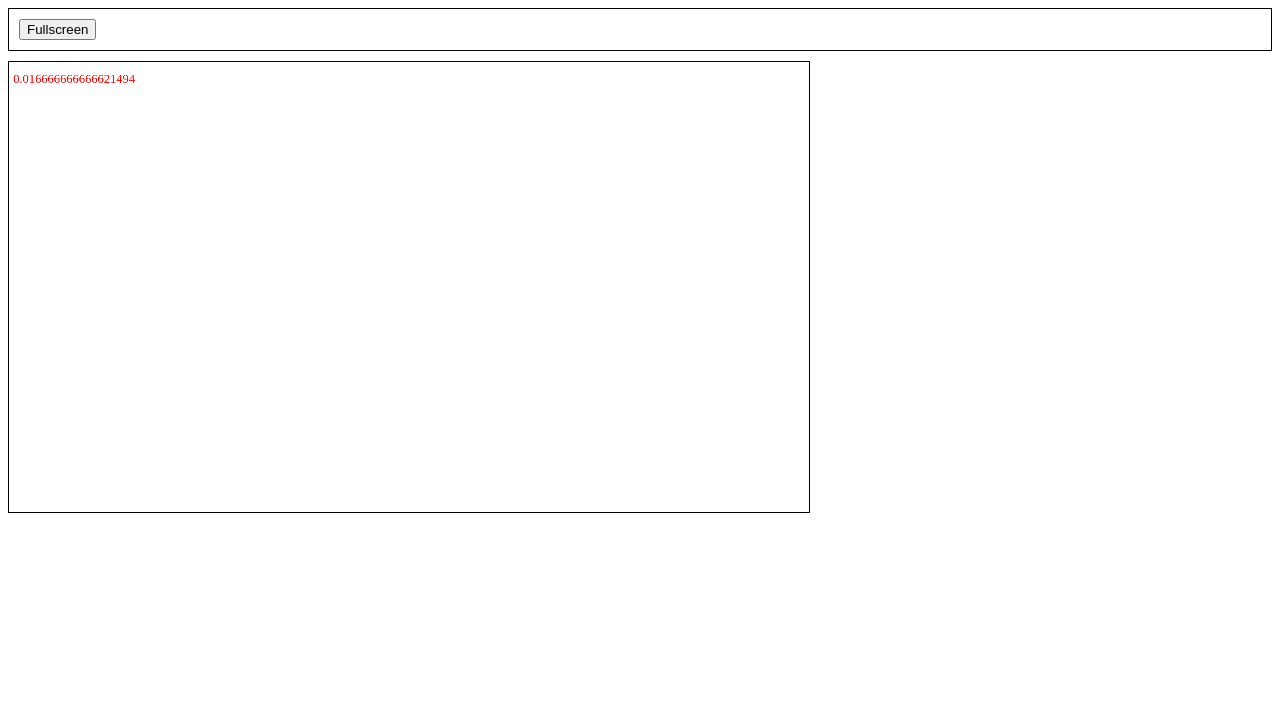
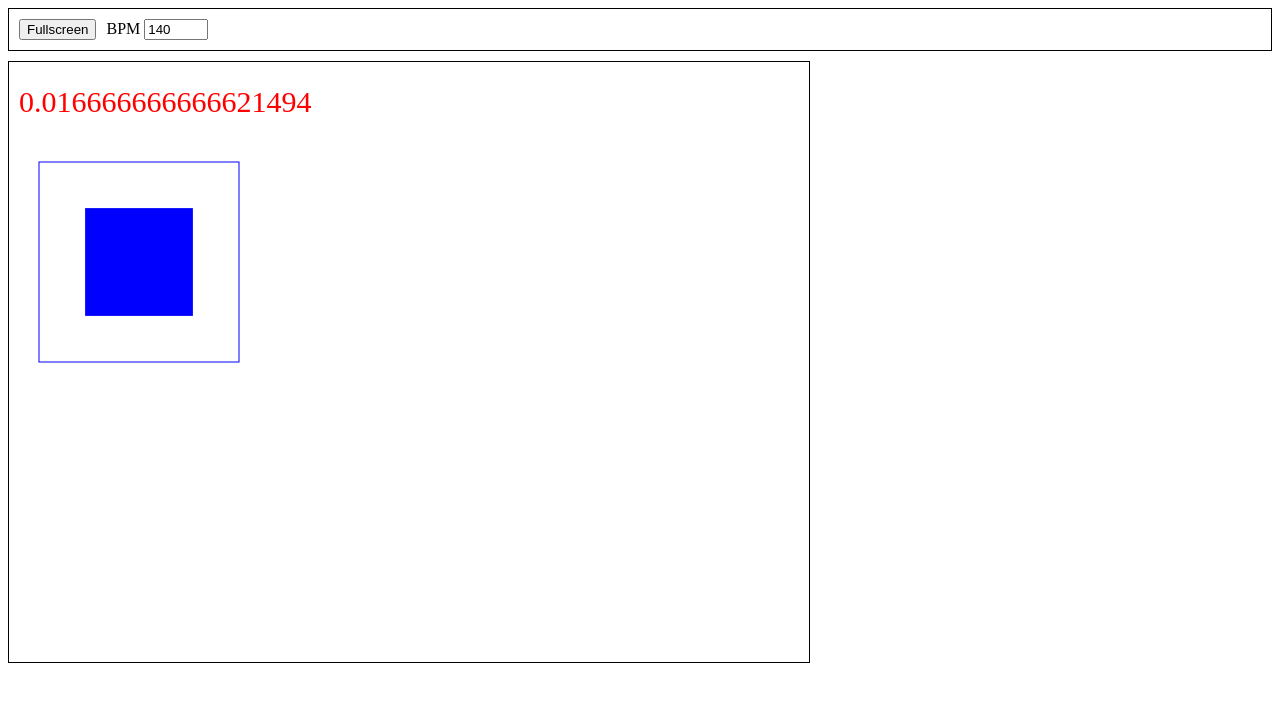
Before and after one commit to mradionov/mj, a website built with webpack: page public/index.html in a window 1280 px wide. Built offline with nearby package versions, Linux system fonts and the light colour scheme.

Commit message:
Add tempo tracker

```diff
--- a/public/index.css
+++ b/public/index.css
@@ -7,4 +7,6 @@ canvas {
   padding: 10px;
   border: 1px solid black;
   margin-bottom: 10px;
+  display: flex;
+  gap: 10px;
 }
--- a/public/index.html
+++ b/public/index.html
@@ -2,6 +2,10 @@
 
 <div class="controls">
   <button id="fullscreen-btn">Fullscreen</button>
+  <div>
+    <label for="bpm-input">BPM</label>
+    <input type="number" id="bpm-input" min="0" max="200" value="140">
+  </div>
 </div>
 
 
--- a/src/loop.ts
+++ b/src/loop.ts
@@ -1,10 +1,10 @@
-interface RenderLoopOptions {
+type RenderLoopOptions = {
   // Delta limit value in seconds. Limit might be reached if render loop is paused
   // or breakpoint is activated during debugging.
   deltaTimeLimit?: number;
   fps?: number;
   onTick?: ({ deltaTime }: { deltaTime: number; lastTime: number }) => void;
-}
+};
 
 const DEFAULT_OPTIONS = {
   deltaTimeLimit: 1,
--- a/src/main.ts
+++ b/src/main.ts
@@ -1,7 +1,14 @@
 import { RenderLoop } from './loop';
+import { TempoTracker } from './tempo';
 
-const WIDTH = 1920;
-const HEIGHT = 1080;
+const WIDTH = 800;
+const HEIGHT = 600;
+
+const state: {
+  bpm: number;
+} = {
+  bpm: 0,
+};
 
 const canvas = document.createElement('canvas');
 canvas.width = WIDTH;
@@ -14,20 +21,65 @@ fullscreenButton.addEventListener('click', async () => {
   await canvas.requestFullscreen();
 });
 
-function tick({ deltaTime }: { deltaTime: number }) {
+const bpmInput = document.getElementById('bpm-input') as HTMLInputElement;
+bpmInput.addEventListener('change', () => {});
+
+function update({ deltaTime }: { deltaTime: number }) {
+  state.bpm = Number(bpmInput.value);
+  tempoTracker.setBpm(state.bpm);
+
+  tempoTracker.update({ deltaTime });
+}
+
+function draw({
+  deltaTime,
+  beatProgress,
+}: {
+  deltaTime: number;
+  beatProgress: number;
+}) {
   ctx.clearRect(0, 0, WIDTH, HEIGHT);
 
   ctx.font = '30px serif';
   ctx.fillStyle = 'red';
   ctx.fillText(`${deltaTime}`, 10, 50);
+
+  drawBeat({ beatProgress });
 }
 
-const loop = new RenderLoop({
+function drawBeat({ beatProgress }: { beatProgress: number }) {
+  const x = 30;
+  const y = 100;
+  const w = 200;
+  const h = 200;
+
+  ctx.strokeStyle = 'blue';
+  ctx.strokeRect(x, y, w, h);
+
+  ctx.fillStyle = 'blue';
+  ctx.fillRect(
+    x + w / 2 - (w / 2) * beatProgress,
+    y + h / 2 - (h / 2) * beatProgress,
+    w * beatProgress,
+    h * beatProgress,
+  );
+}
+
+function tick({ deltaTime }: { deltaTime: number }) {
+  update({ deltaTime });
+
+  const beatProgress = tempoTracker.getBeatProgress();
+
+  draw({ deltaTime, beatProgress });
+}
+
+const renderLoop = new RenderLoop({
   onTick: tick,
 });
+const tempoTracker = new TempoTracker();
 
 async function main() {
-  loop.start();
+  renderLoop.start();
 }
 
 void main();
--- /dev/null
+++ b/src/tempo.ts
@@ -0,0 +1,26 @@
+export class TempoTracker {
+  private bpm = 0;
+  private beatInterval = 0;
+  private lastBeatOverflow = 0;
+
+  setBpm(bpm: number) {
+    this.bpm = bpm;
+    this.beatInterval = 60 / bpm;
+  }
+
+  update({ deltaTime }: { deltaTime: number }) {
+    if (this.beatInterval === 0) {
+      throw new Error('Beat interval cannot be 0');
+    }
+    const accumulated = this.lastBeatOverflow + deltaTime;
+    if (accumulated < this.beatInterval) {
+      this.lastBeatOverflow += deltaTime;
+      return;
+    }
+    this.lastBeatOverflow = accumulated % this.beatInterval;
+  }
+
+  getBeatProgress() {
+    return this.lastBeatOverflow / this.beatInterval;
+  }
+}
```
